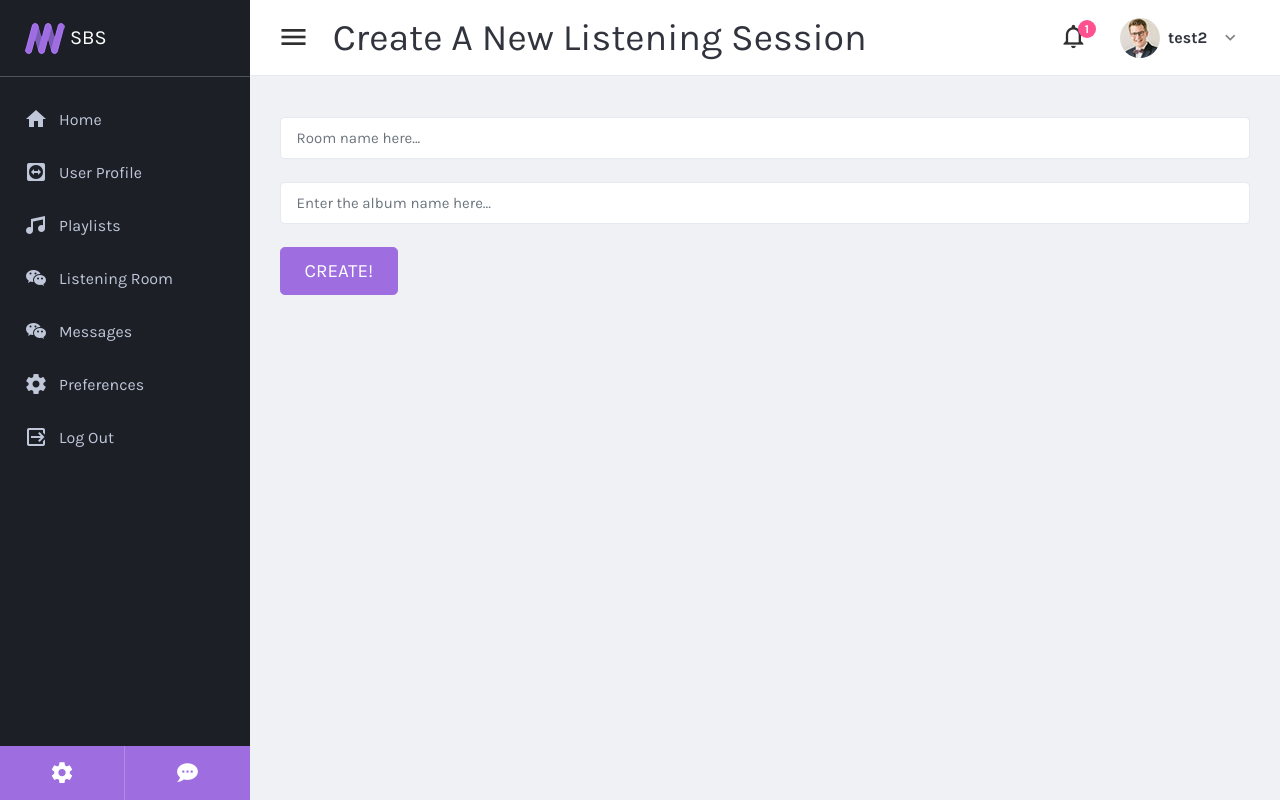
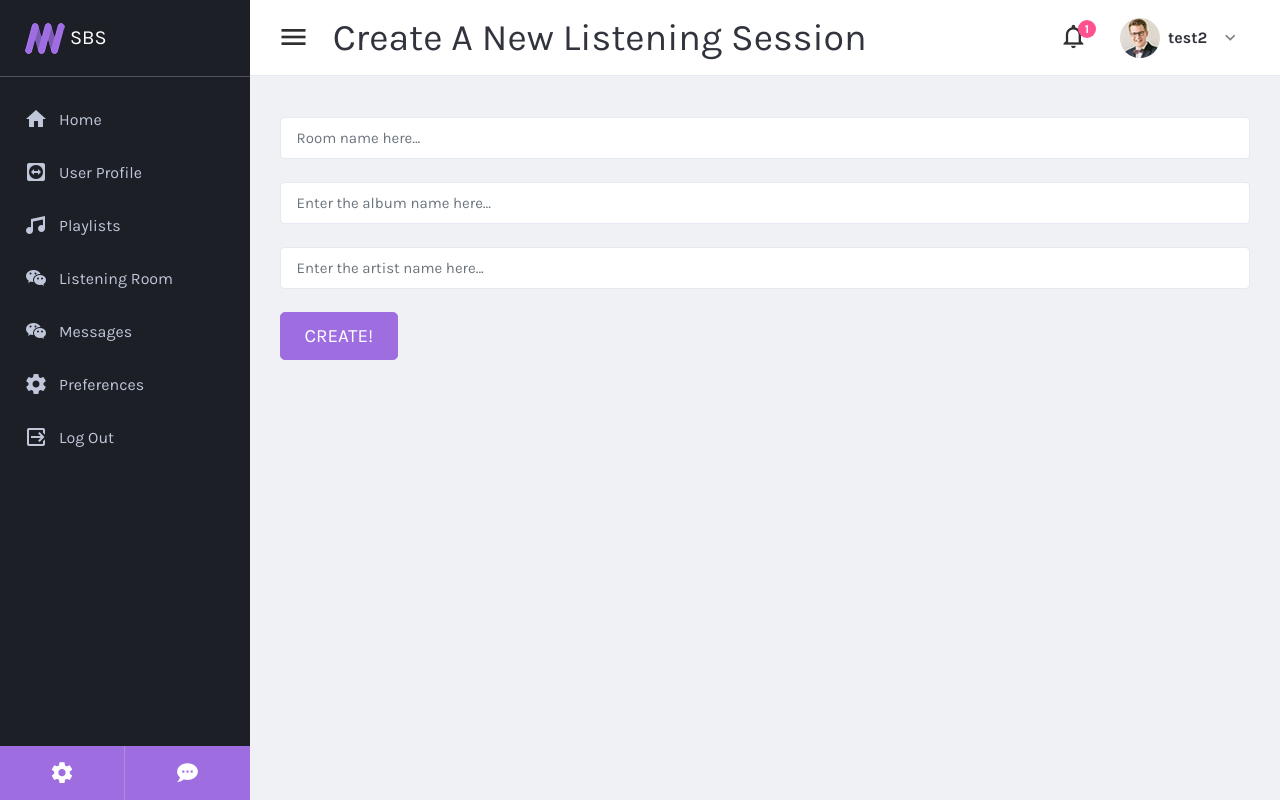
Before and after one commit to Rowan-Senior-Project-F22/A-Serving-of-Brussels-Sprouts, a Django app: page /l_room_create/ in a window 1280 px wide. Run offline with Django 3.2, Linux system fonts and the light colour scheme; a user stored in the database is signed in; data comes from the database, SQL or seed files in the repository; parts of the project's set-up code (start-up, migrations or seed data) failed here and were passed over; some libraries are stand-ins or nearby versions.

Commit message:
added better album filtering
Added a new form field to the l_room_create page to allow the users to better specify what album they're looking for by artist.

```diff
--- a/recommender/templates/l_room_create.html
+++ b/recommender/templates/l_room_create.html
@@ -12,8 +12,10 @@
         {% csrf_token %}
         <input class="form-control" type="text" placeholder="Room name here..." name="room_name"></br>
         <input class="form-control" type="text" placeholder="Enter the album name here..." name="album"></br>
+        <input class="form-control" type="text" placeholder="Enter the artist name here..." name="artist"></br>
         <button class="btn btn-primary btn-lg"  type="submit">Create!</button>
     </form>
+
 </div>
 
 
--- a/recommender/views.py
+++ b/recommender/views.py
@@ -364,10 +364,13 @@ def l_room_create(request):
         if form.is_valid():
             name = form.cleaned_data.get('room_name')
             album = form.data.get('album')
+            artist = form.data.get('artist')
             slug = slugify(name)
             slug = slug.replace('-', '')
-            album_uri = sp.search(q='album:' + album, type="album")
-            album_uri = album_uri['albums']['items'][0]['id']
+            if artist == '':
+                album_uri = sp.search(q='album:' + album, type="album")['albums']['items'][0]['id']
+            else:
+                album_uri = sp.search(q='album:' + album+', artist:'+artist, type="album")['albums']['items'][0]['id']
             genres = sp.artist(sp.album(album_uri)['artists'][0]['uri'])['genres']
             genres_json = json.dumps(genres)
             if ChatRoom.objects.filter(room_slug=slug):
@@ -380,6 +383,7 @@ def l_room_create(request):
             return redirect("recommender:l_room", slug)
     form = ListeningRoomForm()
     return render(request, 'l_room_create.html', {})
+
 
 class ThreadNotification(View):
     def get(self, request, notification_pk, object_pk, *args, **kwargs):
```
